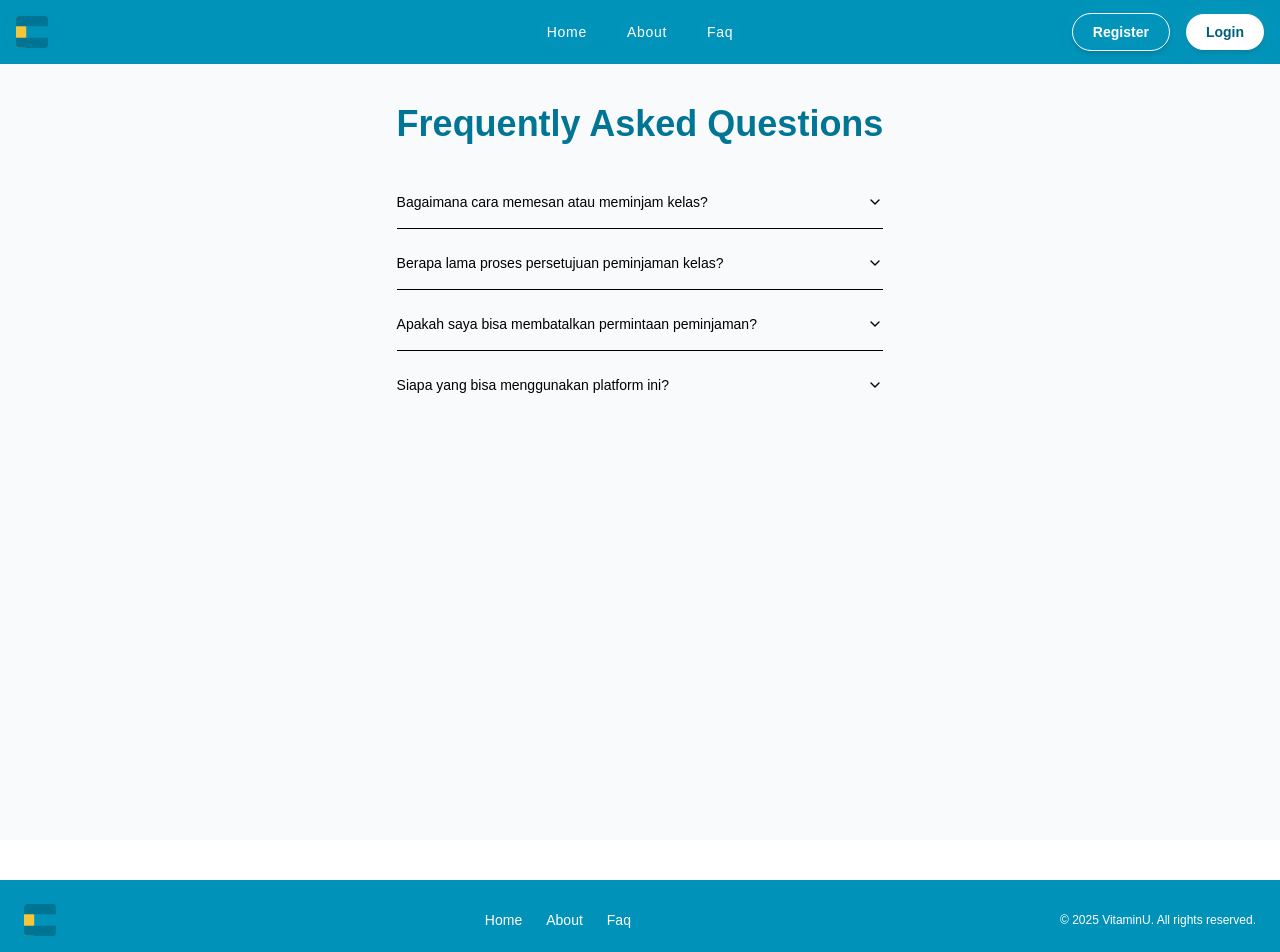
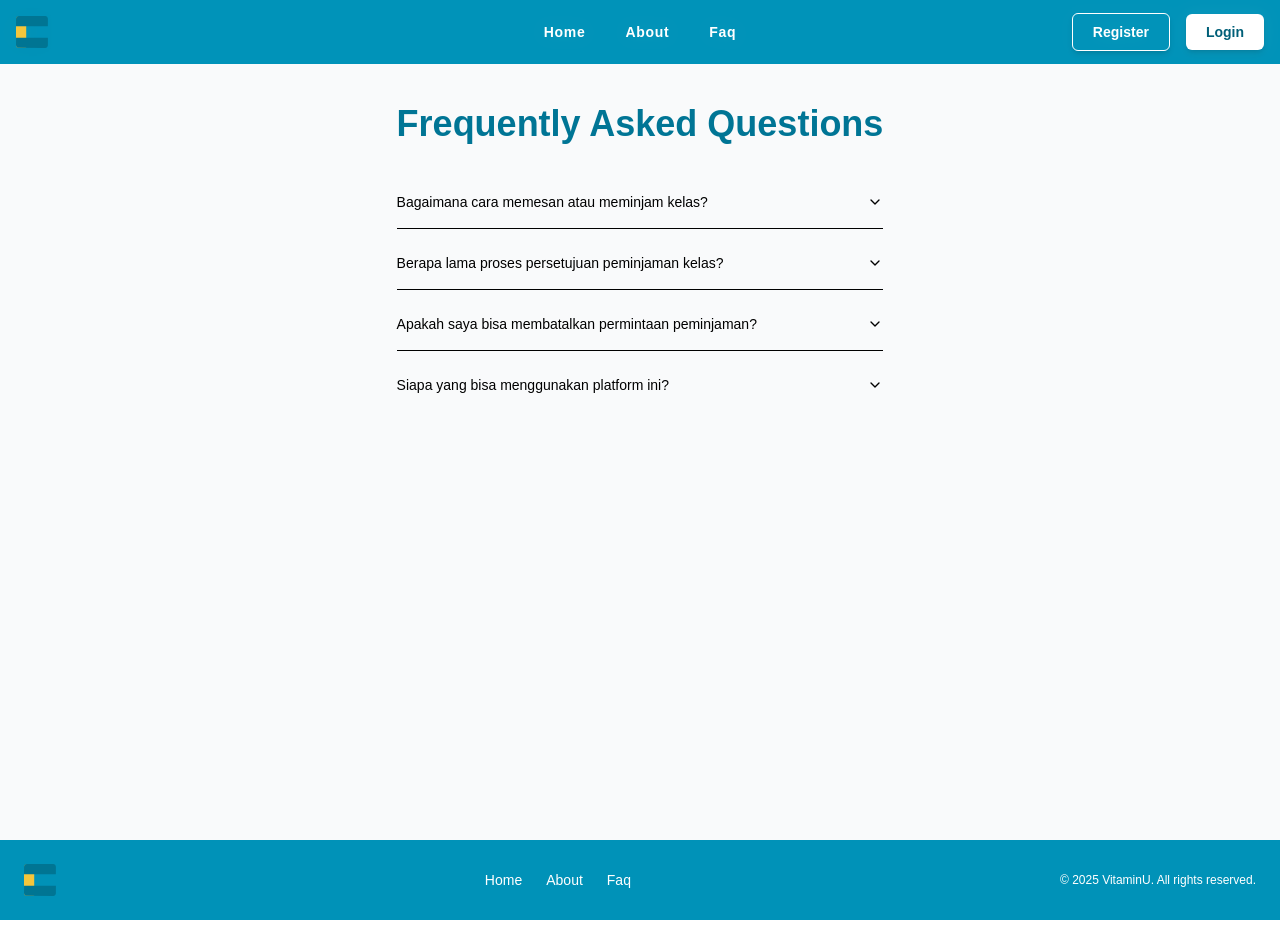
Before and after one commit to adzriladzim/VitaminU, a React (Vite) app in the folder frontend/: page /faq in a window 1280 px wide. Shown: the top 952 px of the page. After the commit the page ends 920 px from the top, so only its background shows below. Built offline with nearby package versions, Linux system fonts and the light colour scheme.

Commit message:
Navbar edit

```diff
--- a/frontend/src/components/section/Footer.tsx
+++ b/frontend/src/components/section/Footer.tsx
@@ -2,7 +2,7 @@ import { FC } from "react";
 
 const Footer: FC = () => {
   return (
-    <footer className="w-full mt-10 bg-cyan-600 dark:bg-gray-900">
+    <footer className="w-full bg-cyan-600 dark:bg-gray-900">
       <div className="max-w-7xl mx-auto px-6 py-6 flex flex-col md:flex-row justify-between items-center gap-4">
         {/* Brand / Logo */}
         <div className="text-lg font-semibold text-yellow-300 dark:text-gray-200">
--- a/frontend/src/components/section/LabSection.tsx
+++ b/frontend/src/components/section/LabSection.tsx
@@ -164,7 +164,7 @@ export default function LabSection() {
               <button
                 key={f.value}
                 onClick={() => setFilter(f.value)}
-                className={`px-6 py-2.5 rounded-full text-sm font-semibold transition-all duration-300 transform hover:scale-105
+                className={`px-6 py-2.5 rounded-md text-sm font-semibold transition-all duration-300 transform hover:scale-105
                         ${
                           filter === f.value
                             ? "bg-cyan-600 text-white shadow-lg shadow-cyan-600/30"
@@ -220,7 +220,7 @@ export default function LabSection() {
               return (
                 <Card
                   key={room.id}
-                  className="group relative flex flex-col overflow-hidden rounded-2xl shadow-lg hover:shadow-2xl transition-all duration-500 bg-white border-0 transform hover:-translate-y-2"
+                  className="group relative flex flex-col overflow-hidden rounded-md shadow-lg hover:shadow-2xl transition-all duration-500 bg-white border-0 transform hover:-translate-y-2"
                 >
                   {/* Image Section with Overlay */}
                   {room.image_url && (
@@ -240,7 +240,7 @@ export default function LabSection() {
                       {/* Status Badge on Image */}
                       <div className="absolute top-4 right-4">
                         <span
-                          className={`inline-flex items-center gap-1.5 px-4 py-2 rounded-full text-sm font-bold shadow-lg ${statusColor} backdrop-blur-sm`}
+                          className={`inline-flex items-center gap-1.5 px-4 py-2 rounded-md text-sm font-bold shadow-lg ${statusColor} backdrop-blur-sm`}
                         >
                           {statusText.toUpperCase()}
                         </span>
@@ -344,7 +344,7 @@ export default function LabSection() {
                           }
                         }}
                         // Logika disabled dan className disederhanakan
-                        className={`w-full py-3.5 rounded-xl font-bold text-base transition-all duration-300 transform
+                        className={`w-full py-3.5 rounded-md font-bold text-base transition-all duration-300 transform
                            bg-cyan-600 text-white hover:from-cyan-700 hover:to-blue-700 shadow-lg shadow-cyan-500/30 hover:shadow-xl hover:shadow-cyan-500/40 hover:scale-105 active:scale-95
                         `}
                       >
@@ -372,7 +372,7 @@ export default function LabSection() {
                       </div>
                     )}
                   </CardFooter>
-                  <div className="absolute top-0 right-0 w-20 h-20 bg-gradient-to-br from-cyan-400/10 to-transparent rounded-bl-full"></div>
+                  <div className="absolute top-0 right-0 w-20 h-20 bg-gradient-to-br from-cyan-400/10 to-transparent rounded-bl-md"></div>
                 </Card>
               );
             })}
--- a/frontend/src/components/section/Navbar.tsx
+++ b/frontend/src/components/section/Navbar.tsx
@@ -76,15 +76,13 @@ const Navbar: React.FC = () => {
               <li key={item.name}>
                 <Link
                   to={item.path}
-                  className={`transition-colors duration-300 relative group text-sm tracking-wider
+                  className={`transition-colors font-semibold duration-300 relative group text-sm tracking-wider
                     ${isScrolled
-                      ? "text-gray-700 hover:text-cyan-600 font-medium"
+                      ? "text-cyan-600 hover:text-cyan-800 font-medium"
                       : "text-white hover:text-cyan-100 font-medium"
                     }`}
                 >
                   {item.name}
-                  {/* Underline effect */}
-                  <span className={`absolute bottom-[-5px] left-0 w-full h-[3px] bg-cyan-500 transition-transform duration-300 transform scale-x-0 group-hover:scale-x-100 rounded-full ${!isScrolled ? 'bg-white' : 'bg-cyan-500'}`}></span>
                 </Link>
               </li>
             ))}
@@ -95,10 +93,10 @@ const Navbar: React.FC = () => {
             {isLoggedIn ? (
               <div className="relative" ref={profileRef}>
                 <button
-                  className={`flex items-center space-x-2 p-2 rounded-full focus:outline-none transition-all duration-300 ${isScrolled ? "bg-gray-100 hover:bg-gray-200" : "bg-white/10 hover:bg-white/20 text-white"}`}
+                  className={`flex items-center space-x-2 p-2 rounded-md focus:outline-none transition-all duration-300 ${isScrolled ? "bg-gray-100 hover:bg-gray-200" : "bg-white/10 hover:bg-white/20 text-white"}`}
                   onClick={() => setIsProfileDropdownOpen(!isProfileDropdownOpen)}
                 >
-                  <div className="w-8 h-8 rounded-full bg-cyan-500 flex items-center justify-center text-white font-semibold shadow-md">
+                  <div className="w-8 h-8 rounded-md bg-cyan-500 flex items-center justify-center text-white font-semibold shadow-md">
                     {user?.full_name?.charAt(0)?.toUpperCase() || 'U'}
                   </div>
                   <span className={`font-semibold hidden sm:block transition-colors duration-300 ${isScrolled ? "text-cyan-700" : "text-white"}`}>
@@ -107,7 +105,7 @@ const Navbar: React.FC = () => {
                   <ChevronDown size={18} className={`transition-transform duration-300 ${isProfileDropdownOpen ? 'rotate-180' : 'rotate-0'} ${isScrolled ? "text-cyan-600" : "text-white"}`} />
                 </button>
                 {isProfileDropdownOpen && (
-                  <div className="absolute right-0 mt-2 w-48 bg-white rounded-xl shadow-2xl overflow-hidden py-1 z-50 animate-in fade-in-0 slide-in-from-top-1">
+                  <div className="absolute right-0 mt-2 w-48 bg-white rounde-md shadow-2xl overflow-hidden py-1 z-50 animate-in fade-in-0 slide-in-from-top-1">
                     <button
                       onClick={handleLogout}
                       className="flex items-center space-x-2 w-full text-left px-4 py-2 text-sm text-red-600 hover:bg-red-50 transition-colors duration-200"
@@ -123,7 +121,7 @@ const Navbar: React.FC = () => {
                 <Link
                   to="/register"
                   className={`
-                    px-5 py-2 rounded-full text-sm font-semibold transition-all duration-300 shadow-md
+                    px-5 py-2 rounded-md text-sm font-semibold transition-all duration-300 shadow-md
                     ${!isScrolled
                       ? "text-white border border-white hover:bg-white hover:text-cyan-600"
                       : "text-cyan-600 border border-cyan-600 hover:bg-cyan-50"
@@ -134,7 +132,7 @@ const Navbar: React.FC = () => {
                 <Link
                   to="/login"
                   className={`
-                    px-5 py-2 rounded-full text-sm font-semibold transition-all duration-300 shadow-md
+                    px-5 py-2 rounded-md text-sm font-semibold transition-all duration-300 shadow-md
                     ${!isScrolled
                       ? "text-cyan-800 bg-white hover:bg-cyan-100"
                       : "text-white bg-cyan-600 hover:bg-cyan-700"
@@ -178,16 +176,16 @@ const Navbar: React.FC = () => {
 
           <div className="flex flex-col gap-4 w-full mt-10 p-4 border-t border-cyan-500/50">
             {isLoggedIn ? (
-              <div className="w-full text-center bg-white rounded-xl shadow-lg p-4">
+              <div className="w-full text-center bg-white rounded-md shadow-lg p-4">
                 <div className="flex items-center justify-center gap-3">
-                  <div className="w-10 h-10 rounded-full bg-cyan-500 flex items-center justify-center text-white font-bold text-lg shadow-md">
+                  <div className="w-10 h-10 rounded-md bg-cyan-500 flex items-center justify-center text-white font-bold text-lg shadow-md">
                     {user?.full_name?.charAt(0)?.toUpperCase() || 'U'}
                   </div>
                   <span className="font-bold text-cyan-700 text-lg">{user?.full_name}</span>
                 </div>
                 <button
                   onClick={handleLogout}
-                  className="w-full mt-4 flex items-center justify-center space-x-2 bg-red-50 text-red-600 font-medium px-3 py-2 rounded-lg hover:bg-red-100 transition-all duration-300"
+                  className="w-full mt-4 flex items-center justify-center space-x-2 bg-red-50 text-red-600 font-medium px-3 py-2 rounded-md hover:bg-red-100 transition-all duration-300"
                 >
                   <LogOut size={20} />
                   <span>Logout</span>
@@ -197,14 +195,14 @@ const Navbar: React.FC = () => {
               <>
                 <Link
                   to="/login"
-                  className="w-full text-center bg-white text-cyan-600 font-bold px-5 py-3 rounded-full shadow-lg hover:bg-cyan-500 hover:text-white transition-all duration-300"
+                  className="w-full text-center bg-white text-cyan-600 font-bold px-5 py-3 rounded-md shadow-lg hover:bg-cyan-500 hover:text-white transition-all duration-300"
                   onClick={() => setIsMenuOpen(false)}
                 >
                   Login
                 </Link>
                 <Link
                   to="/register"
-                  className="w-full text-center border-2 border-white text-white font-bold px-5 py-3 rounded-full shadow-lg hover:bg-white hover:text-cyan-600 transition-all duration-300"
+                  className="w-full text-center border-2 border-white text-white font-bold px-5 py-3 rounded-md shadow-lg hover:bg-white hover:text-cyan-600 transition-all duration-300"
                   onClick={() => setIsMenuOpen(false)}
                 >
                   Register
```
Also changed, not shown: 1 other file (tests, documents, lock files or other folders).
